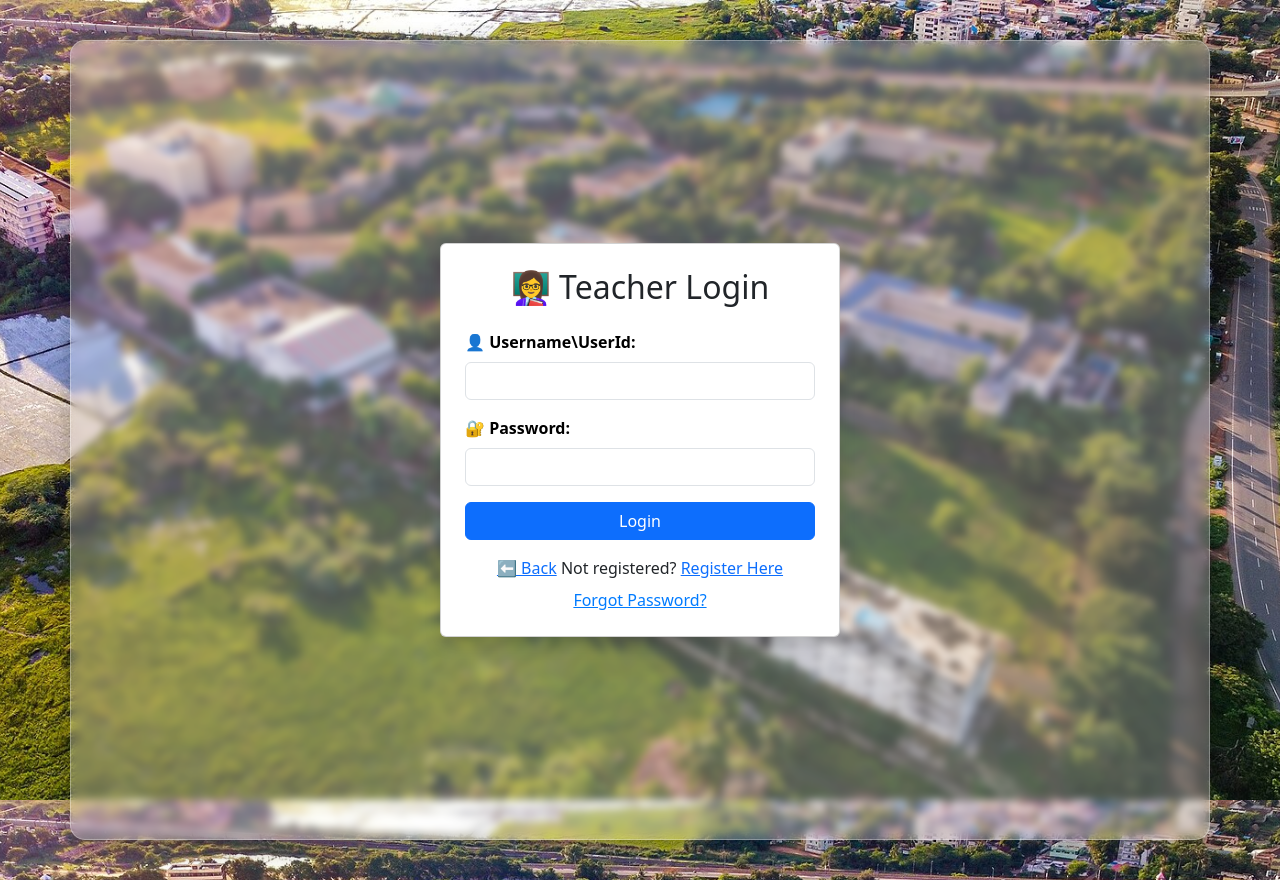
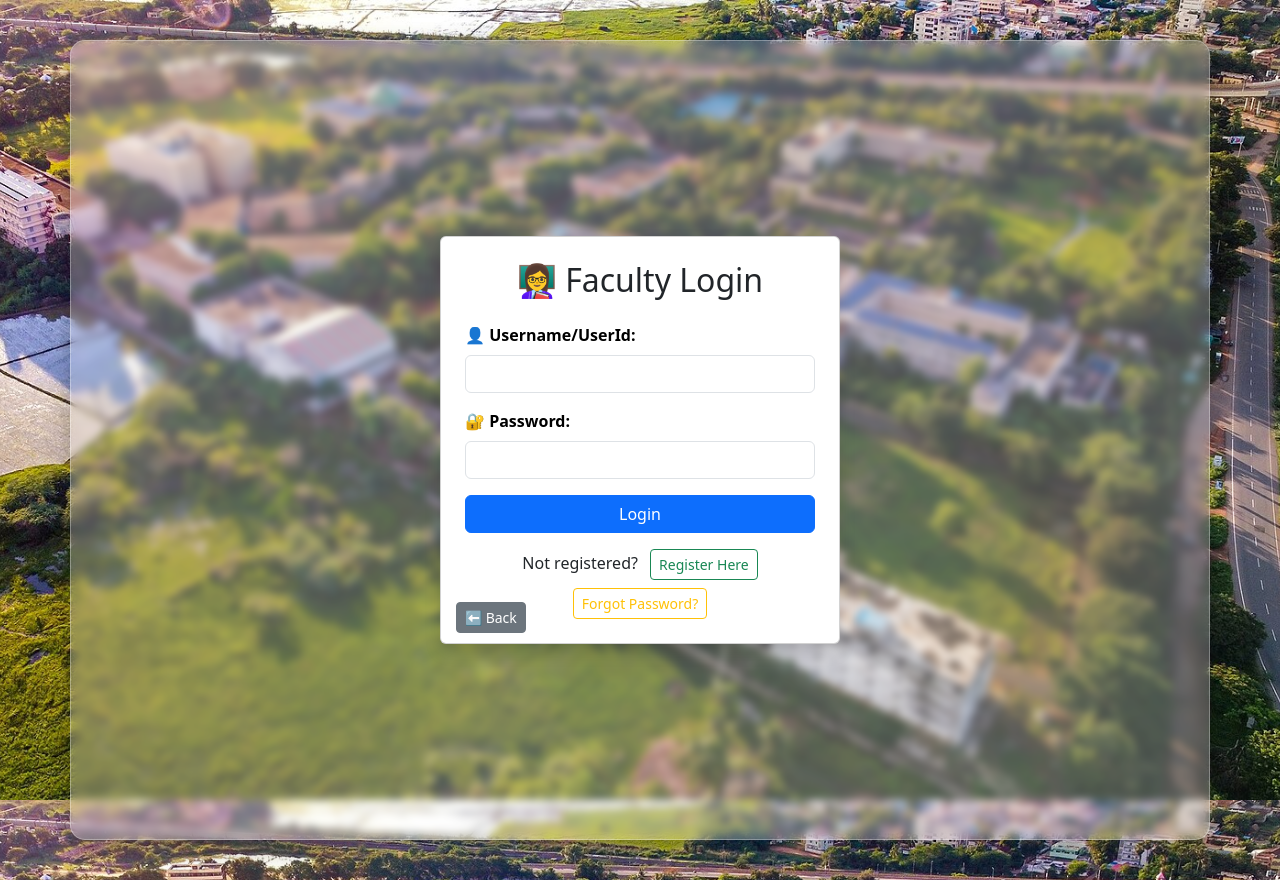
Before and after one commit to harasha12/student-management-portal, a Flask app: page /teacher_login in a window 1280 px wide. Run offline with Flask 3, Linux system fonts and the light colour scheme.

Commit message:
Update teacher_login.html

```diff
--- a/templates/teacher_login.html
+++ b/templates/teacher_login.html
@@ -9,11 +9,11 @@
 </head>
 <body class="bg-light">
 <div class="container d-flex justify-content-center align-items-center min-vh-100">
-    <div class="card shadow p-4" style="width: 400px;">
-        <h2 class="text-center mb-4">👩‍🏫 Teacher Login</h2>
+    <div class="card shadow p-4 position-relative" style="width: 400px;">
+        <h2 class="text-center mb-4">👩‍🏫 Faculty Login</h2>
         <form method="POST">
             <div class="mb-3">
-                <label for="usernamed" class="form-label">👤 Username\UserId:</label>
+                <label for="usernamed" class="form-label">👤 Username/UserId:</label>
                 <input type="text" class="form-control" name="username" required>
             </div>
             <div class="mb-3">
@@ -28,14 +28,18 @@
         {% endif %}
 
         <div class="mt-3 text-center">
-            <a href="{{ url_for('choose_login') }}">⬅️ Back</a>
             <span>Not registered?</span>
-            <a href="{{ url_for('register', role='teacher') }}">Register Here</a>
+            <a href="{{ url_for('register', role='teacher') }}" class="btn btn-outline-success btn-sm ms-2">Register Here</a>
         </div>
 
-        <!-- ✅ Forgot Password link moved to bottom inside the card -->
+        <!-- ✅ Forgot Password link moved below Register -->
         <div class="mt-2 text-center">
-            <a href="{{ url_for('forgot_password') }}" style="color: #007bff;">Forgot Password?</a>
+            <a href="{{ url_for('forgot_password') }}" class="btn btn-outline-warning btn-sm">Forgot Password?</a>
+        </div>
+
+        <!-- Back button at bottom-left -->
+        <div class="position-absolute" style="bottom: 10px; left: 15px;">
+            <a href="{{ url_for('choose_login') }}" class="btn btn-secondary btn-sm">⬅ Back</a>
         </div>
 
     </div>
```
